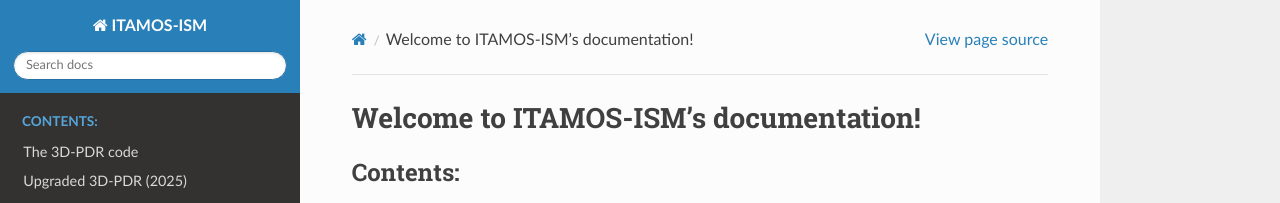
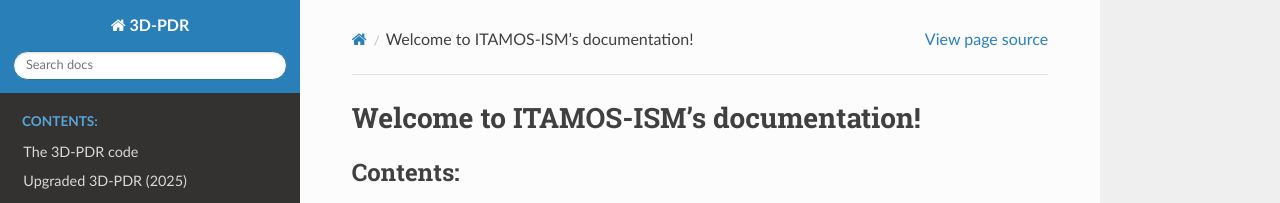
Before and after one commit to itamos-ism/3D-PDR-pblc, a Sphinx documentation site: the page built from docs/source/index.rst, in a window 1280 px wide. Shown: the top 203 px of the page. Built offline with Sphinx 7.4.7 and the Read the Docs theme 3.1.0, drawn with Linux system fonts in a browser that asks for light colours.

Commit message:
Update conf.py

```diff
--- a/docs/source/conf.py
+++ b/docs/source/conf.py
@@ -6,7 +6,7 @@
 # -- Project information -----------------------------------------------------
 # https://www.sphinx-doc.org/en/master/usage/configuration.html#project-information
 
-project = 'ITAMOS-ISM'
+project = '3D-PDR'
 copyright = '2025, Thomas G. Bisbas'
 author = 'Thomas G. Bisbas'
 
```
